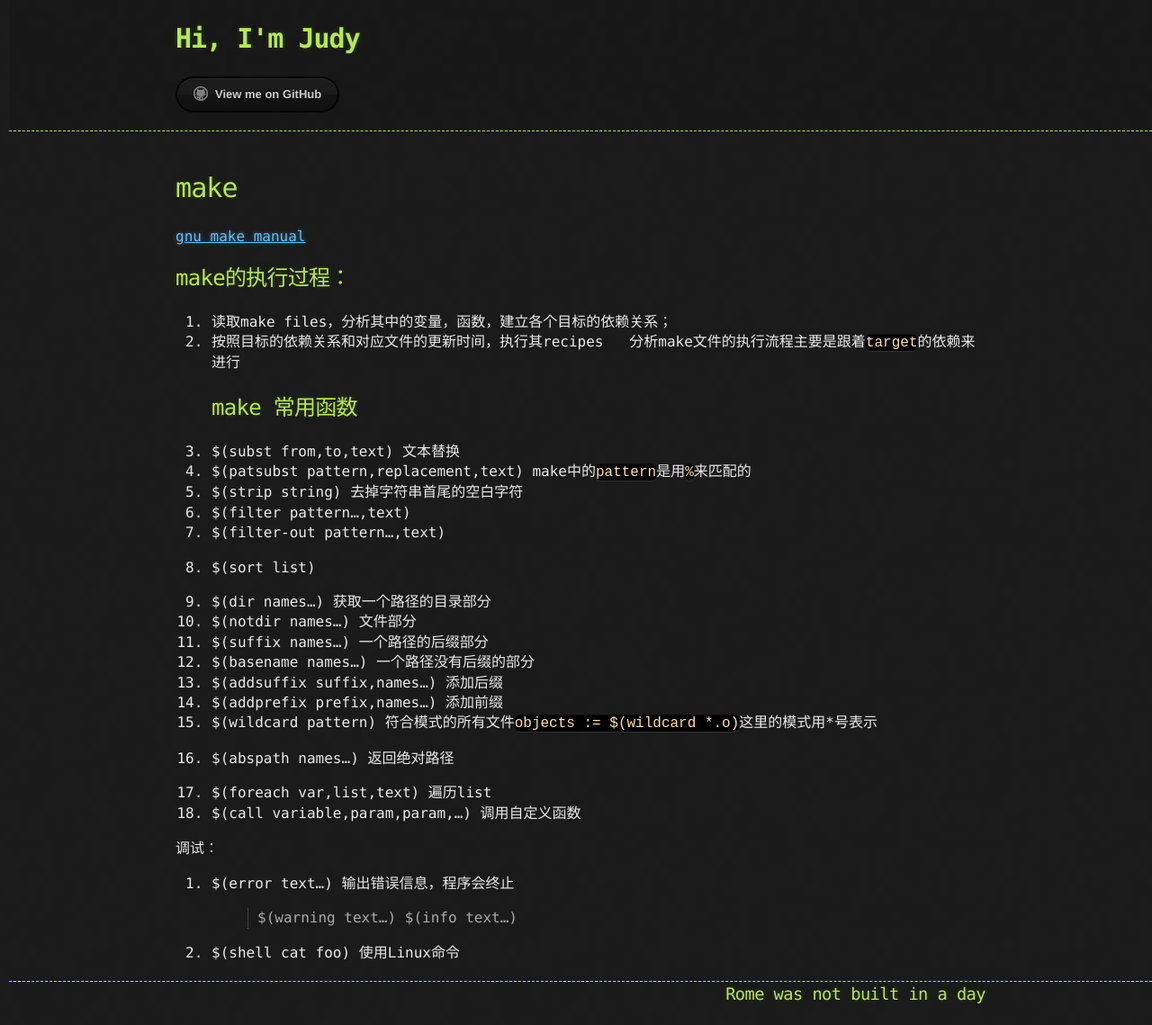
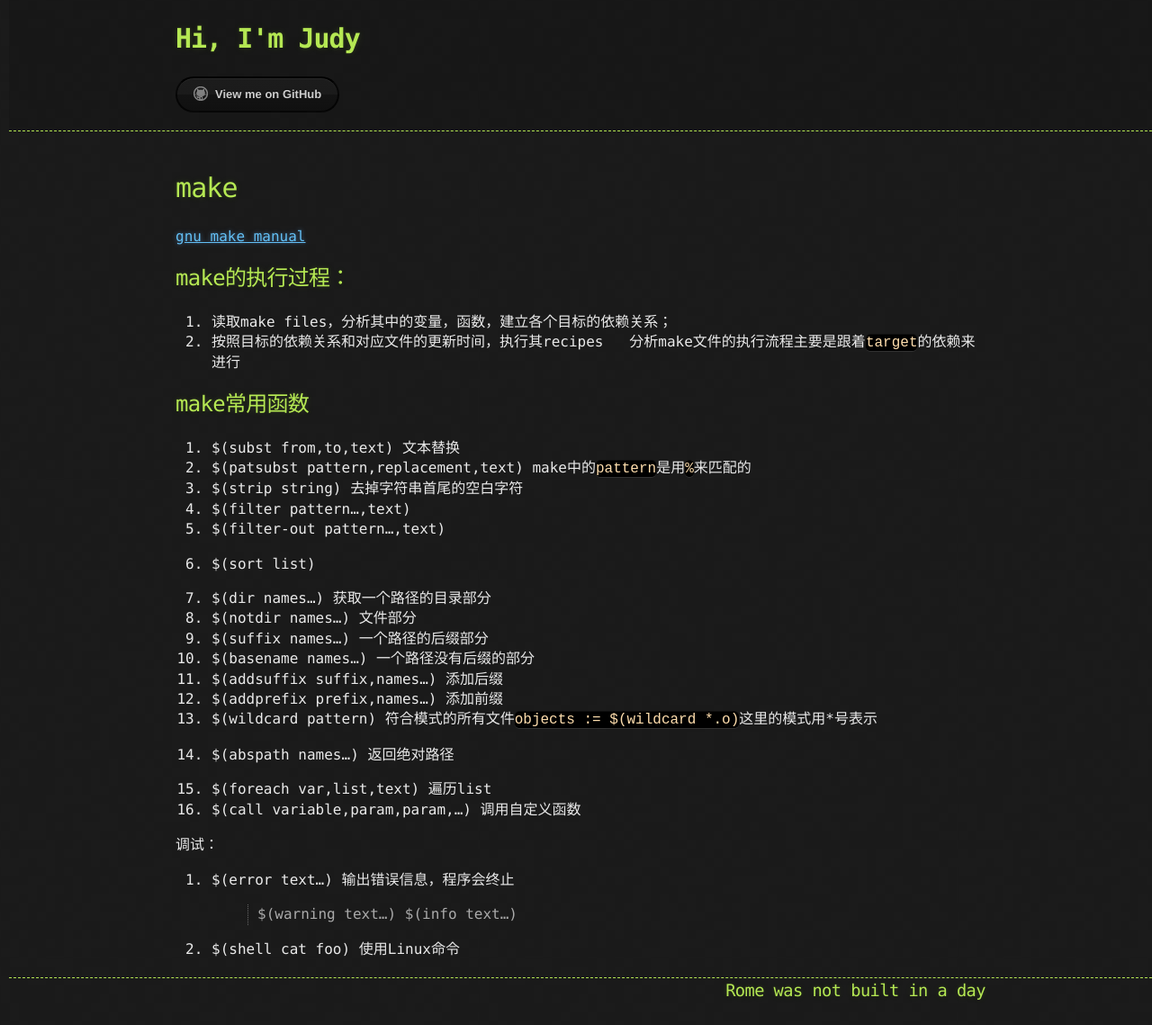
Before and after one commit to Shl4046/Shl4046.github.io, a Jekyll site: the page built from _posts/gnutools/2017-10-03-make.md, in a window 1280 px wide. Shown: the whole page at 90% size. Built offline with Jekyll 4.4.1, drawn with Linux system fonts in a browser that asks for light colours.

Commit message:
Update 2017-10-03-make.md

```diff
--- a/_posts/gnutools/2017-10-03-make.md
+++ b/_posts/gnutools/2017-10-03-make.md
@@ -12,8 +12,10 @@ date:   2017-10-03 01:53:30 -0700
 1. 读取make files，分析其中的变量，函数，建立各个目标的依赖关系；
 2. 按照目标的依赖关系和对应文件的更新时间，执行其recipes
 
-分析make文件的执行流程主要是跟着`target`的依赖来进行  <br />
-## make 常用函数
+分析make文件的执行流程主要是跟着`target`的依赖来进行
+
+## make常用函数
+
 1. $(subst from,to,text) 文本替换
 2. $(patsubst pattern,replacement,text) make中的`pattern`是用`%`来匹配的
 3. $(strip string) 去掉字符串首尾的空白字符
```
